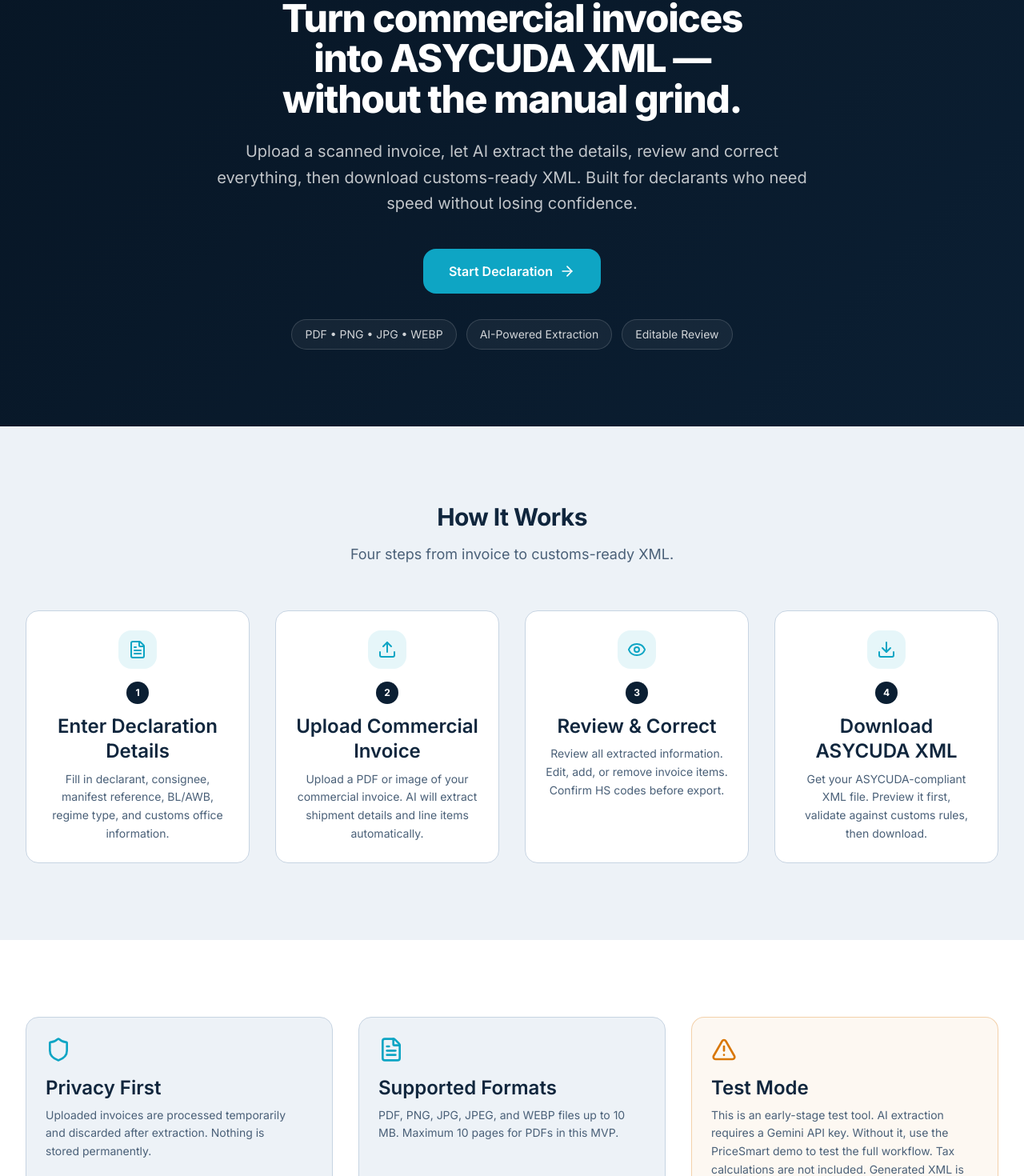
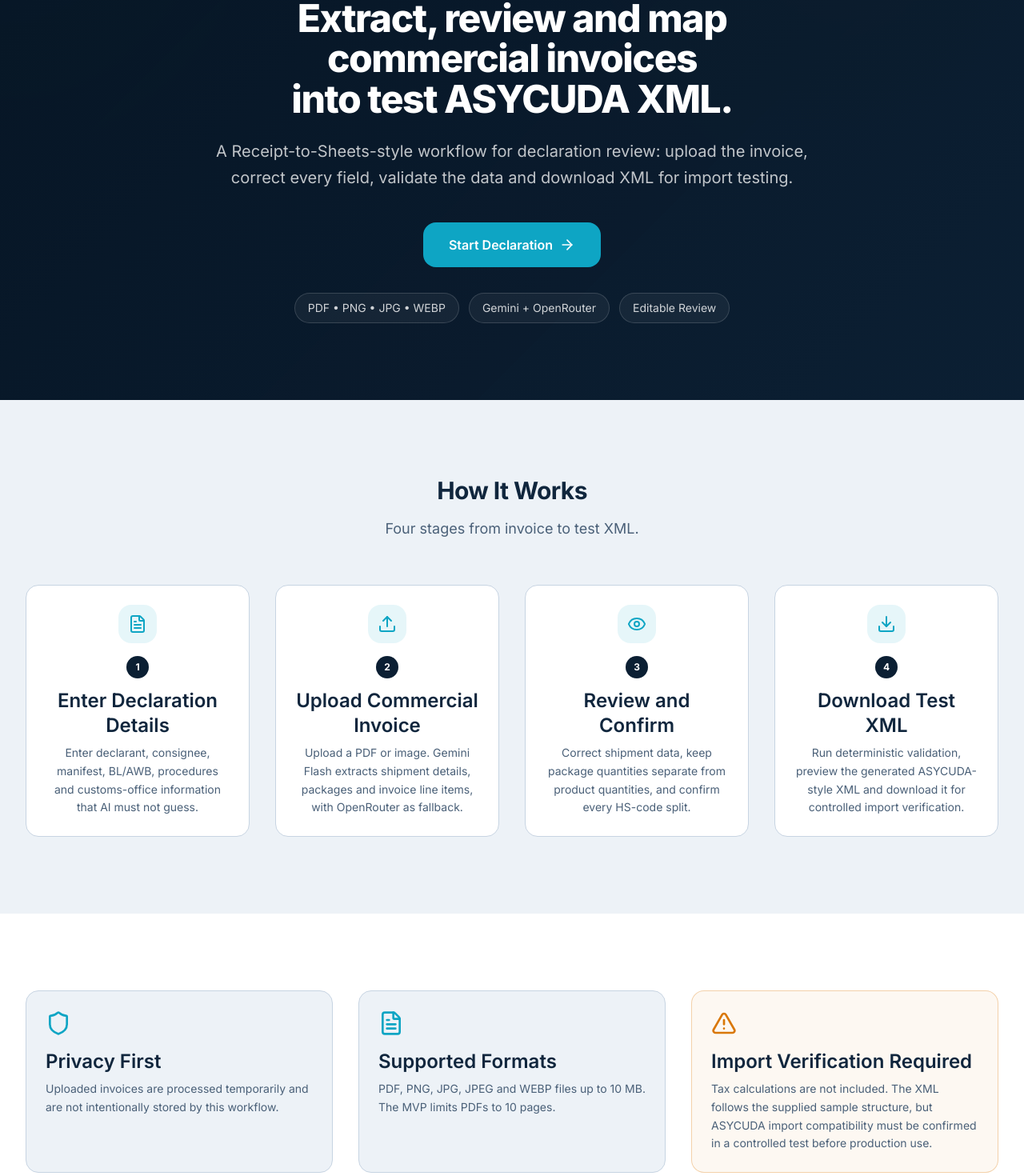
Before and after one commit to willylondon/asycuda-converter-2, a Next.js app: page /invoice-to-xml in a window 1280 px wide. Shown: the part 244-1714 px from the top of the page at 80% size. Built offline with nearby package versions, Linux system fonts and the light colour scheme; no server answers.

Commit message:
fix: remove unverified ASYCUDA compliance claims

```diff
--- a/src/app/invoice-to-xml/page.tsx
+++ b/src/app/invoice-to-xml/page.tsx
@@ -1,33 +1,32 @@
 import Link from "next/link";
-import { FileText, Upload, Eye, Download, Shield, ArrowRight, AlertTriangle } from "lucide-react";
+import { AlertTriangle, ArrowRight, Download, Eye, FileText, Shield, Upload } from "lucide-react";
 
 const STEPS = [
   {
     icon: FileText,
     title: "Enter Declaration Details",
-    description: "Fill in declarant, consignee, manifest reference, BL/AWB, regime type, and customs office information.",
+    description: "Enter declarant, consignee, manifest, BL/AWB, procedures and customs-office information that AI must not guess.",
   },
   {
     icon: Upload,
     title: "Upload Commercial Invoice",
-    description: "Upload a PDF or image of your commercial invoice. AI will extract shipment details and line items automatically.",
+    description: "Upload a PDF or image. Gemini Flash extracts shipment details, packages and invoice line items, with OpenRouter as fallback.",
   },
   {
     icon: Eye,
-    title: "Review & Correct",
-    description: "Review all extracted information. Edit, add, or remove invoice items. Confirm HS codes before export.",
+    title: "Review and Confirm",
+    description: "Correct shipment data, keep package quantities separate from product quantities, and confirm every HS-code split.",
   },
   {
     icon: Download,
-    title: "Download ASYCUDA XML",
-    description: "Get your ASYCUDA-compliant XML file. Preview it first, validate against customs rules, then download.",
+    title: "Download Test XML",
+    description: "Run deterministic validation, preview the generated ASYCUDA-style XML and download it for controlled import verification.",
   },
 ];
 
 export default function InvoiceToXmlLanding() {
   return (
     <div className="min-h-screen bg-background">
-      {/* Hero */}
       <section className="relative overflow-hidden bg-primary text-white">
         <div
           className="absolute inset-0"
@@ -39,16 +38,12 @@ export default function InvoiceToXmlLanding() {
         />
         <div className="relative mx-auto max-w-7xl px-4 py-16 sm:px-6 sm:py-24 lg:px-8">
           <div className="mx-auto max-w-3xl text-center">
-            <p className="text-sm font-semibold tracking-normal text-accent-light">
-              Invoice to ASYCUDA XML
-            </p>
+            <p className="text-sm font-semibold text-accent-light">Invoice to ASYCUDA XML</p>
             <h1 className="mt-4 text-4xl font-extrabold leading-[1.05] tracking-[-0.03em] sm:text-5xl lg:text-6xl">
-              Turn commercial invoices into ASYCUDA XML — without the manual grind.
+              Extract, review and map commercial invoices into test ASYCUDA XML.
             </h1>
             <p className="mt-6 text-lg leading-relaxed text-white/75 sm:text-xl">
-              Upload a scanned invoice, let AI extract the details, review and
-              correct everything, then download customs-ready XML. Built for
-              declarants who need speed without losing confidence.
+              A Receipt-to-Sheets-style workflow for declaration review: upload the invoice, correct every field, validate the data and download XML for import testing.
             </p>
 
             <div className="mt-10 flex flex-col gap-4 sm:flex-row sm:justify-center">
@@ -62,7 +57,7 @@ export default function InvoiceToXmlLanding() {
             </div>
 
             <div className="mt-8 flex flex-wrap justify-center gap-3">
-              {["PDF • PNG • JPG • WEBP", "AI-Powered Extraction", "Editable Review"].map((item) => (
+              {["PDF • PNG • JPG • WEBP", "Gemini + OpenRouter", "Editable Review"].map((item) => (
                 <span key={item} className="rounded-full border border-white/15 bg-white/5 px-4 py-2 text-sm text-white/80">
                   {item}
                 </span>
@@ -72,26 +67,19 @@ export default function InvoiceToXmlLanding() {
         </div>
       </section>
 
-      {/* How it works */}
       <section className="py-16 sm:py-24" aria-labelledby="steps-heading">
         <div className="mx-auto max-w-7xl px-4 sm:px-6 lg:px-8">
-          <h2 id="steps-heading" className="text-center text-3xl font-bold text-text sm:text-4xl">
-            How It Works
-          </h2>
-          <p className="mt-4 text-center text-lg text-text-muted">
-            Four steps from invoice to customs-ready XML.
-          </p>
+          <h2 id="steps-heading" className="text-center text-3xl font-bold text-text sm:text-4xl">How It Works</h2>
+          <p className="mt-4 text-center text-lg text-text-muted">Four stages from invoice to test XML.</p>
 
           <div className="mt-14 grid gap-8 sm:grid-cols-2 lg:grid-cols-4">
-            {STEPS.map((step, i) => (
+            {STEPS.map((step, index) => (
               <div key={step.title} className="rounded-2xl border border-border bg-surface p-6 text-center">
                 <div className="mx-auto flex h-12 w-12 items-center justify-center rounded-xl bg-accent/10">
                   <step.icon aria-hidden="true" className="h-6 w-6 text-accent" />
                 </div>
                 <div className="mt-4">
-                  <span className="inline-flex h-7 w-7 items-center justify-center rounded-full bg-primary text-xs font-bold text-white">
-                    {i + 1}
-                  </span>
+                  <span className="inline-flex h-7 w-7 items-center justify-center rounded-full bg-primary text-xs font-bold text-white">{index + 1}</span>
                 </div>
                 <h3 className="mt-3 text-base font-semibold text-text">{step.title}</h3>
                 <p className="mt-2 text-sm leading-relaxed text-text-muted">{step.description}</p>
@@ -101,33 +89,26 @@ export default function InvoiceToXmlLanding() {
         </div>
       </section>
 
-      {/* Info cards */}
-      <section className="py-16 sm:py-24 bg-surface" aria-label="Important notes">
+      <section className="bg-surface py-16 sm:py-24" aria-label="Important notes">
         <div className="mx-auto max-w-7xl px-4 sm:px-6 lg:px-8">
           <div className="grid gap-8 md:grid-cols-3">
             <div className="rounded-2xl border border-border bg-background p-6">
               <Shield aria-hidden="true" className="h-8 w-8 text-accent" />
               <h3 className="mt-4 text-lg font-semibold text-text">Privacy First</h3>
-              <p className="mt-2 text-sm leading-relaxed text-text-muted">
-                Uploaded invoices are processed temporarily and discarded after extraction. Nothing is stored permanently.
-              </p>
+              <p className="mt-2 text-sm leading-relaxed text-text-muted">Uploaded invoices are processed temporarily and are not intentionally stored by this workflow.</p>
             </div>
 
             <div className="rounded-2xl border border-border bg-background p-6">
               <FileText aria-hidden="true" className="h-8 w-8 text-accent" />
               <h3 className="mt-4 text-lg font-semibold text-text">Supported Formats</h3>
-              <p className="mt-2 text-sm leading-relaxed text-text-muted">
-                PDF, PNG, JPG, JPEG, and WEBP files up to 10 MB. Maximum 10 pages for PDFs in this MVP.
-              </p>
+              <p className="mt-2 text-sm leading-relaxed text-text-muted">PDF, PNG, JPG, JPEG and WEBP files up to 10 MB. The MVP limits PDFs to 10 pages.</p>
             </div>
 
             <div className="rounded-2xl border border-warning/30 bg-warning/5 p-6">
               <AlertTriangle aria-hidden="true" className="h-8 w-8 text-warning" />
-              <h3 className="mt-4 text-lg font-semibold text-text">Test Mode</h3>
+              <h3 className="mt-4 text-lg font-semibold text-text">Import Verification Required</h3>
               <p className="mt-2 text-sm leading-relaxed text-text-muted">
-                This is an early-stage test tool. AI extraction requires a Gemini API key.
-                Without it, use the PriceSmart demo to test the full workflow.
-                Tax calculations are not included. Generated XML is for verification purposes only.
+                Tax calculations are not included. The XML follows the supplied sample structure, but ASYCUDA import compatibility must be confirmed in a controlled test before production use.
               </p>
             </div>
           </div>
```
